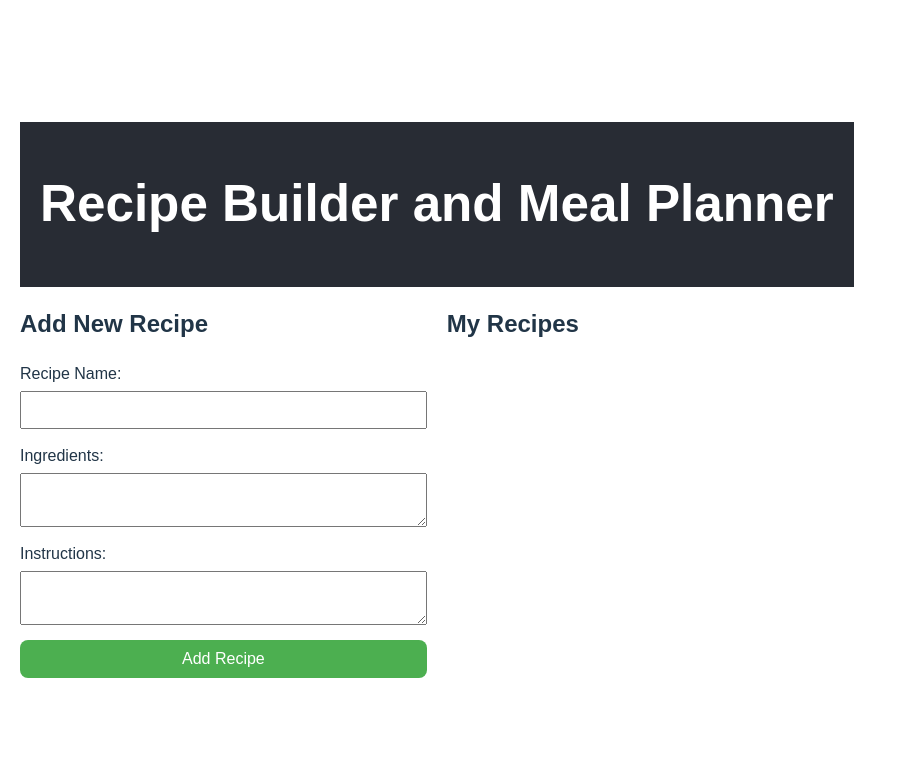
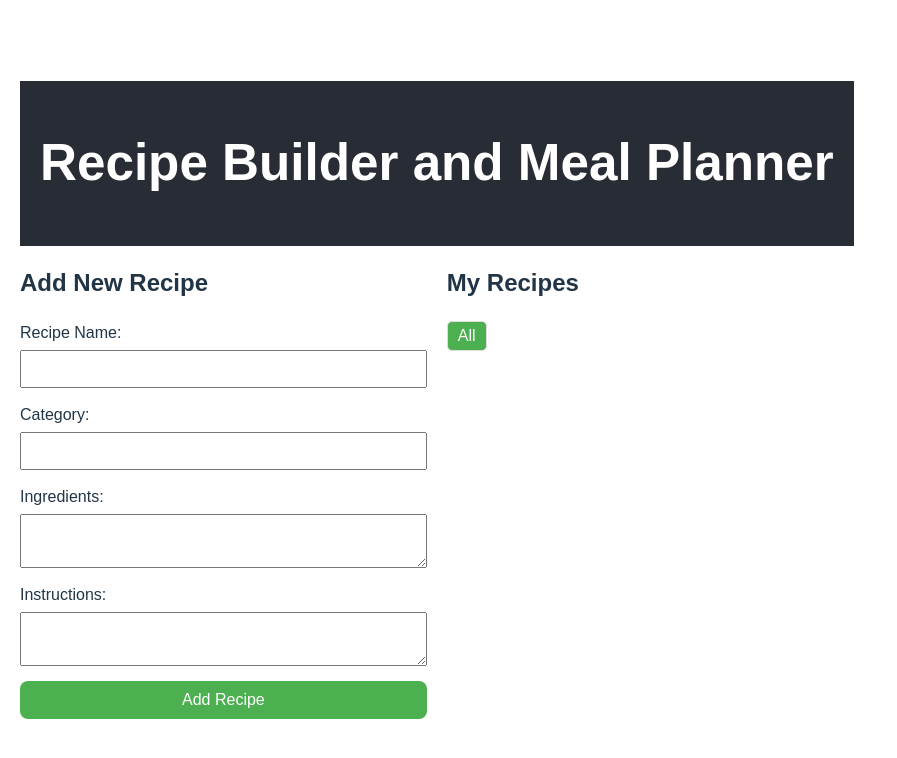
Before and after one commit to narasimha-1511/meal-receipe-app, a React (Vite) app: page / in a window 1280 px wide. Shown: the top 758 px of the page, without its empty margins (0-897 px from the left). Built offline with nearby package versions, Linux system fonts and the light colour scheme.

Commit message:
adding category for the recipe

```diff
--- a/src/App.jsx
+++ b/src/App.jsx
@@ -1,11 +1,13 @@
 import React, { useState } from "react";
 import RecipeForm from "./components/RecipeForm";
 import RecipeList from "./components/RecipeList";
+import CategoryFilter from "./components/CategoryFilter";
 import "./App.css";
 
 function App() {
   const [recipes, setRecipes] = useState([]);
   const [editingRecipe, setEditingRecipe] = useState(null);
+  const [activeCategory, setActiveCategory] = useState("All");
 
   const addRecipe = (recipe) => {
     setRecipes([...recipes, { ...recipe, id: Date.now() }]);
@@ -29,6 +31,16 @@ function App() {
     setEditingRecipe(null);
   };
 
+  const filteredRecipes =
+    activeCategory === "All"
+      ? recipes
+      : recipes.filter((recipe) => recipe.category === activeCategory);
+
+  const categories = [
+    "All",
+    ...new Set(recipes.map((recipe) => recipe.category)),
+  ];
+
   return (
     <div className="App">
       <header className="App-header">
@@ -45,8 +57,13 @@ function App() {
         </section>
         <section className="recipe-list-section">
           <h2>My Recipes</h2>
+          <CategoryFilter
+            categories={categories}
+            activeCategory={activeCategory}
+            onCategoryChange={setActiveCategory}
+          />
           <RecipeList
-            recipes={recipes}
+            recipes={filteredRecipes}
             onDeleteRecipe={deleteRecipe}
             onEditRecipe={editRecipe}
           />
--- /dev/null
+++ b/src/components/CategoryFilter.css
@@ -0,0 +1,24 @@
+.category-filter {
+  display: flex;
+  flex-wrap: wrap;
+  gap: 10px;
+  margin-bottom: 20px;
+}
+
+.category-button {
+  padding: 5px 10px;
+  background-color: #f0f0f0;
+  border: 1px solid #ddd;
+  border-radius: 5px;
+  cursor: pointer;
+  transition: background-color 0.3s;
+}
+
+.category-button.active {
+  background-color: #4caf50;
+  color: white;
+}
+
+.category-button:hover {
+  background-color: #e0e0e0;
+}
--- /dev/null
+++ b/src/components/CategoryFilter.jsx
@@ -0,0 +1,22 @@
+import React from "react";
+import "./CategoryFilter.css";
+
+function CategoryFilter({ categories, activeCategory, onCategoryChange }) {
+  return (
+    <div className="category-filter">
+      {categories.map((category) => (
+        <button
+          key={category}
+          className={`category-button ${
+            activeCategory === category ? "active" : ""
+          }`}
+          onClick={() => onCategoryChange(category)}
+        >
+          {category}
+        </button>
+      ))}
+    </div>
+  );
+}
+
+export default CategoryFilter;
--- a/src/components/RecipeForm.jsx
+++ b/src/components/RecipeForm.jsx
@@ -5,25 +5,29 @@ function RecipeForm({ onAddRecipe, editingRecipe, onUpdateRecipe }) {
   const [name, setName] = useState("");
   const [ingredients, setIngredients] = useState("");
   const [instructions, setInstructions] = useState("");
+  const [category, setCategory] = useState("");
 
   useEffect(() => {
     if (editingRecipe) {
       setName(editingRecipe.name);
       setIngredients(editingRecipe.ingredients);
       setInstructions(editingRecipe.instructions);
+      setCategory(editingRecipe.category);
     }
   }, [editingRecipe]);
 
   const handleSubmit = (e) => {
     e.preventDefault();
+    const recipeData = { name, ingredients, instructions, category };
     if (editingRecipe) {
-      onUpdateRecipe({ ...editingRecipe, name, ingredients, instructions });
+      onUpdateRecipe({ ...editingRecipe, ...recipeData });
     } else {
-      onAddRecipe({ name, ingredients, instructions });
+      onAddRecipe(recipeData);
     }
     setName("");
     setIngredients("");
     setInstructions("");
+    setCategory("");
   };
 
   return (
@@ -35,6 +39,16 @@ function RecipeForm({ onAddRecipe, editingRecipe, onUpdateRecipe }) {
           id="name"
           value={name}
           onChange={(e) => setName(e.target.value)}
+          required
+        />
+      </div>
+      <div className="form-group">
+        <label htmlFor="category">Category:</label>
+        <input
+          type="text"
+          id="category"
+          value={category}
+          onChange={(e) => setCategory(e.target.value)}
           required
         />
       </div>
--- a/src/components/RecipeList.jsx
+++ b/src/components/RecipeList.jsx
@@ -7,6 +7,9 @@ function RecipeList({ recipes, onDeleteRecipe, onEditRecipe }) {
       {recipes.map((recipe) => (
         <div key={recipe.id} className="recipe-item">
           <h3>{recipe.name}</h3>
+          <p>
+            <strong>Category:</strong> {recipe.category}
+          </p>
           <p>
             <strong>Ingredients:</strong> {recipe.ingredients}
           </p>
```
